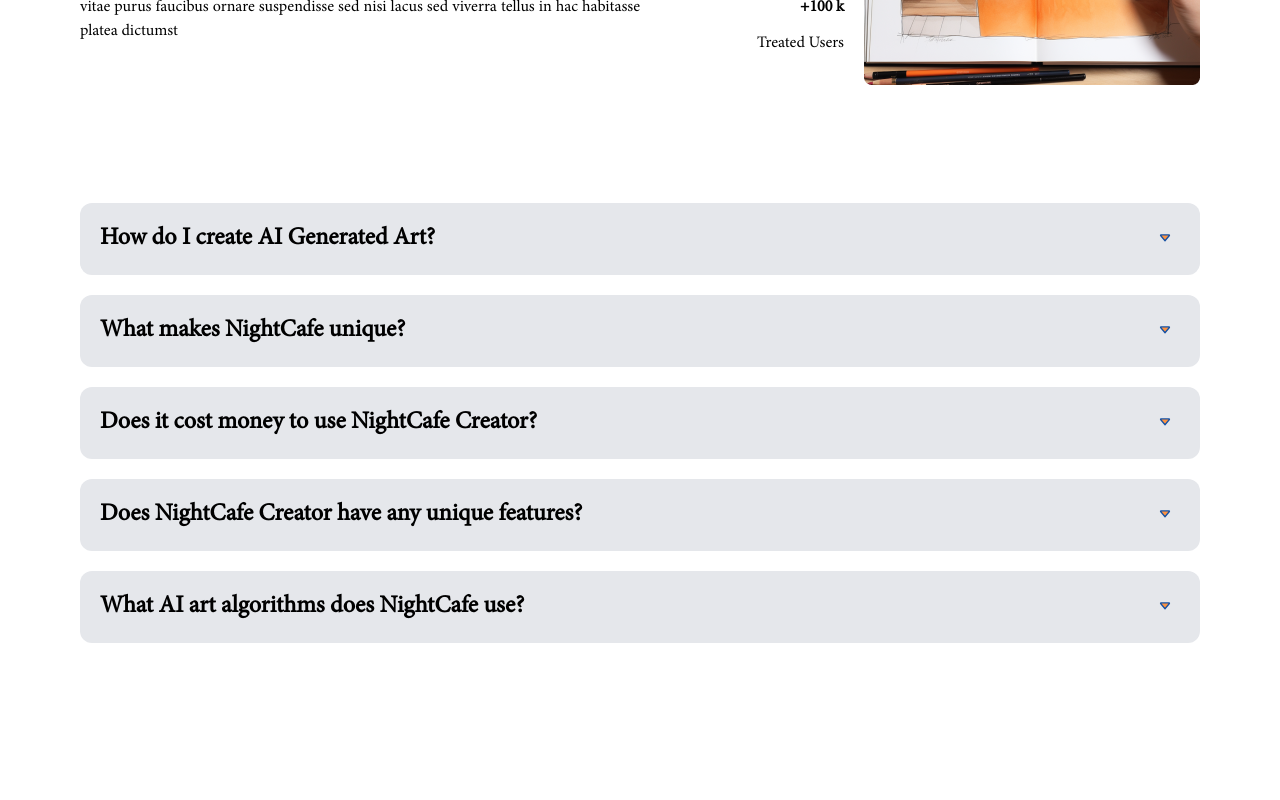
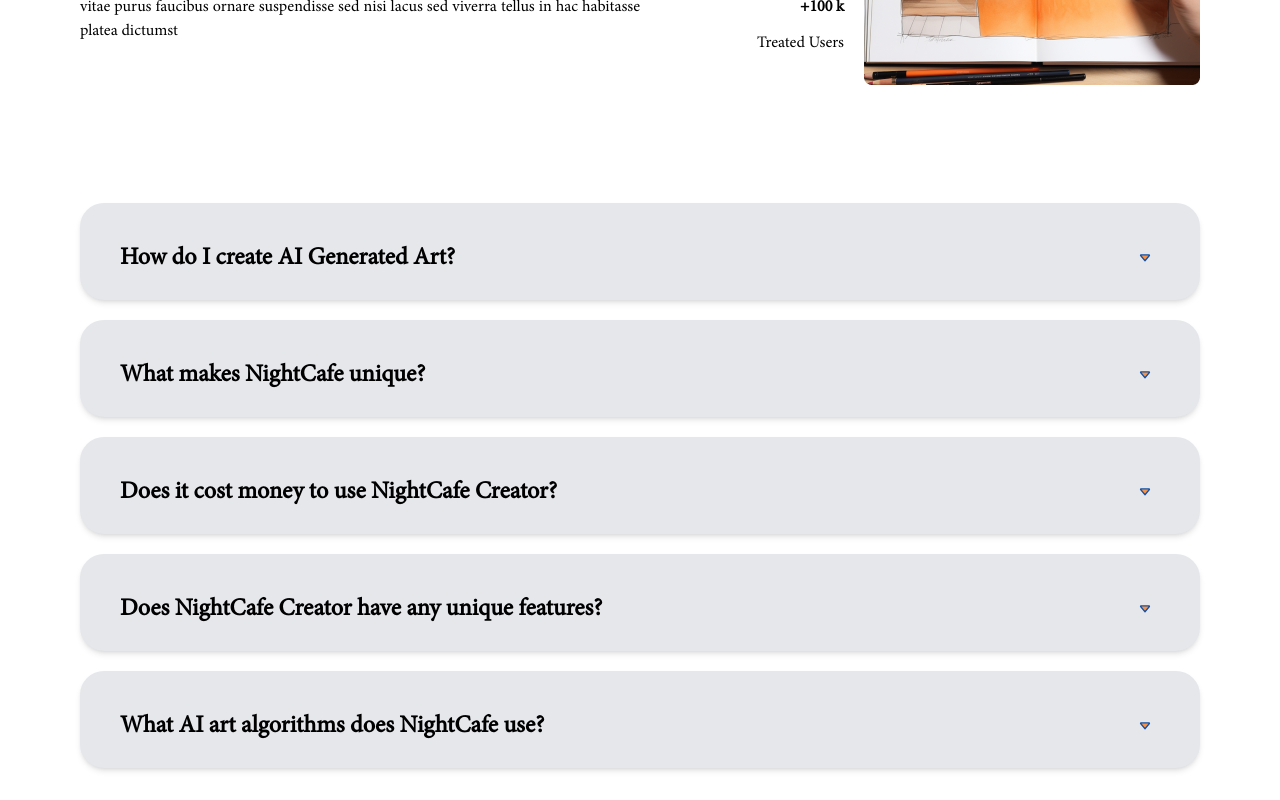
Before and after one commit to zahra-hsb/raamona-parallax, a Next.js app: page / in a window 1280 px wide. Shown: the part 1767-2567 px from the top of the page. Before the commit the page ends 2442 px from the top, so only its background shows below. Built offline with nearby package versions, Linux system fonts and the light colour scheme.

Commit message:
questions created in faq section

```diff
--- a/src/components/globalComponents/QuestionContainer/index.jsx
+++ b/src/components/globalComponents/QuestionContainer/index.jsx
@@ -12,9 +12,13 @@ const QuestionContainer = ({ question, answer }) => {
     }
     return (
         <>
-            <div onClick={handleExpand} className="flex justify-between items-start p-5 cursor-pointer bg-gray-200 rounded-xl ">
-                <h4 className={`transition-all delay-150 duration-700 text-lg sm:text-2xl lg:text-2xl font-bold`}>{question}</h4>
-                <Image src={arrow} alt="arrow" className="" width={30} />
+            <div className="w-full bg-gray-200 px-5 rounded-3xl shadow-md overflow-hidden active:bg-gray-300">
+                <div onClick={handleExpand} className="flex justify-between items-start p-5 cursor-pointer rounded-xl ">
+                    <h4 className={`${isExpand ? `-translate-y-[1px]` : `translate-y-5`} transition-all delay-150 duration-700 text-lg sm:text-2xl lg:text-2xl font-bold`}>{question}</h4>
+                    <Image src={arrow} alt="arrow" className={`${isExpand ? `-translate-y-[1px] rotate-180` : `translate-y-5`} transition-all delay-150 duration-700`} width={30} />
+                </div>
+                <hr className={`${isExpand ? `opacity-1 ` : `opacity-0`} border-slate-600 transition-all delay-150 duration-700 w-1/5 py-3`}/>
+                <p className={`${isExpand ? `opacity-1 max-h-56 sm:h-40` : `opacity-0 h-0`} max-h-full transition-all duration-700 text-sm sm:text-md lg:text-lg text-justify text-slate-500`}>{answer}</p>
             </div>
         </>
     )
```
